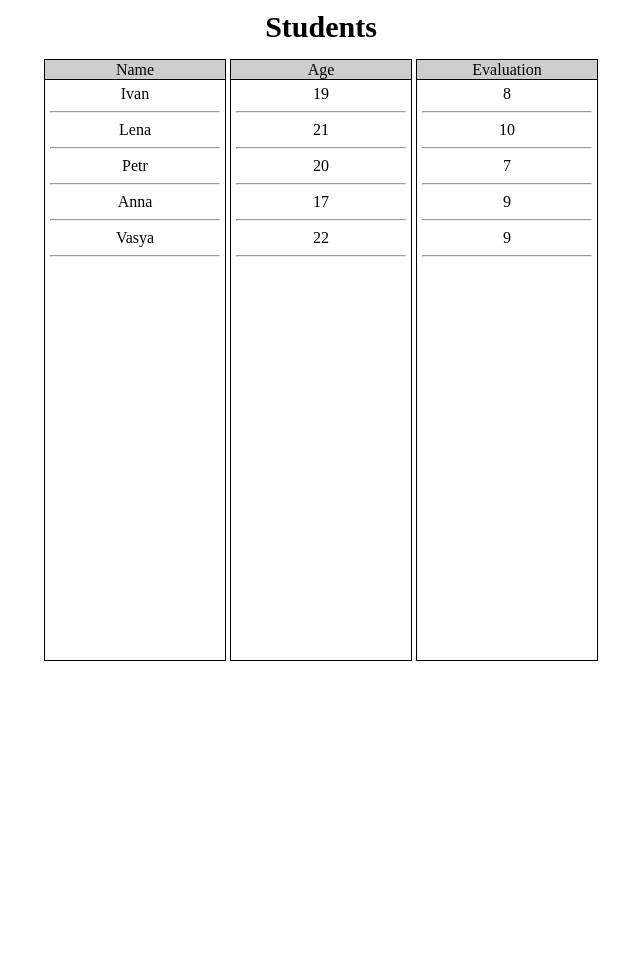
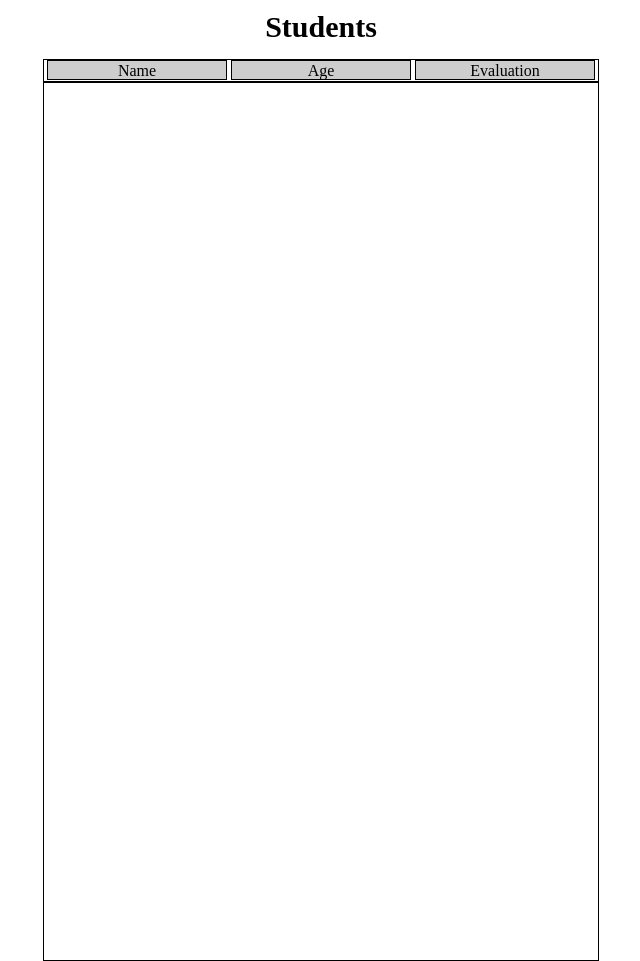
Before and after one commit to Manybeast/some-projects, a plain HTML site: page Students/index.html in a window 1280 px wide. Shown: the whole page, without its empty margins (319-959 px from the left). Drawn offline with nearby package versions, Linux system fonts and the light colour scheme.

Commit message:
Lesson 58

```diff
--- a/Lighter/js/model.js
+++ b/Lighter/js/model.js
@@ -23,7 +23,8 @@ var Model = (function () {
 
     Model.prototype.switchColor = function (color) {
         this.lights.forEach(function (item) {
-            item.light = false
+            item.light = false;
+
             if (item.color === color) {
                 item.light = true;
             }
--- a/Lighter/style/style.css
+++ b/Lighter/style/style.css
@@ -19,9 +19,9 @@
 }
 
 #yellow.true {
-    background: red;
+    background: yellow;
 }
 
 #green.true {
-    background: red;
+    background: green;
 }
--- a/Students/index.html
+++ b/Students/index.html
@@ -13,20 +13,13 @@
 	</header>
 	<section class="table">
 		<div>
-			<div class="cell">
 				<div>Name</div>
-				<ul id="name"></ul>
-			</div>
-			<div class="cell">
 				<div>Age</div>
-				<ul id="age"></ul>
-			</div>
-			<div class="cell">
 				<div>Evaluation</div>
-				<ul id="evaluation"></ul>
-			</div>
 		</div>
-
+		<div>
+				<ul class="wrapper"></ul>
+		</div>
 	</section>
 
 
--- a/Students/js/view.js
+++ b/Students/js/view.js
@@ -3,38 +3,36 @@ var View = (function () {
 		this.name = $('#name');
 		this.age = $('#age');
 		this.evaluation = $('#evaluation');
+		this.wrapper = $('wrapper');
 
 		console.log('init View');
 	}
 
 	View.prototype.createOne = function (item) {
-		var defaultName = '<li data-id="{{id}}">{{name}}</li><hr/>',
-			defaultAge = '<li data-id="{{id}}">{{age}}</li><hr/>',
-			defaultEvaluation = '<li data-id="{{id}}">{{evaluation}}</li><hr/>',
-			newName = defaultName.replace('{{id}}', item.id),
-			newAge = defaultAge.replace('{{id}}', item.id),
-			newEvaluation = defaultEvaluation.replace('{{id}}', item.id);
+		var defaultTemplate = '<li data-id="{{id}}"><div>{{name}}</div>'
+				+'<div>{{age}}</div>'
+				+'<div>{{evaluation}}</div>'
+				+'</li><hr/>',
+				template = defaultTemplate.replace('{{id}}', item.id);
 
-			newName = newName.replace('{{name}}', item.name);
-			newAge = newAge.replace('{{age}}', item.age);
-			newEvaluation = newEvaluation.replace('{{evaluation}}', item.evaluation);
+		template = template.replace('{{name}}', item.name);
+		template = template.replace('{{age}}', item.age);
+		template = template.replace('{{evaluation}}', item.evaluation);
 
-			this.name.append(newName);
-			this.age.append(newAge);
-			this.evaluation.append(newEvaluation);
-	}
+		this.view = this.view + template;
+	};
 
 	View.prototype.createAll = function (list) {
 		var self = this;
 
-		this.name.html('');
-		this.age.html('');
-		this.evaluation.html('');
+		this.view = '';
 
 		list.forEach(function (item) {
 			self.createOne(item);
 		});
-	}
+
+		this.wrapper.html(this.view);
+	};
 
 	return View;
 })();
--- a/Students/styles/style.css
+++ b/Students/styles/style.css
@@ -9,22 +9,23 @@ h1 {
 	margin: 15px auto;
 	width: 554px;
 	height: 900px;
-}
-
-.cell {
-	display: inline-block;
-	width: 180px;
-	height: 600px;
 	border: 1px solid black;
 }
 
-.cell div {
+.table div div {
+	display: inline-block;
 	width: 180px;
 	height: 20px;
+	border: 1px solid black;
+	background: #CDCDCD;
+	text-align: center;
+	line-height: 20px;
+	box-sizing: border-box;
+}
+
+.table div {
 	border-bottom: 1px solid black;
 	text-align: center;
-	background: #CDCDCD;
-	padding: 0px;
 	line-height: 20px;
 	box-sizing: border-box;
 }
```
Also changed, not shown: Lighter/js/view.js (+8 -14 lines).
